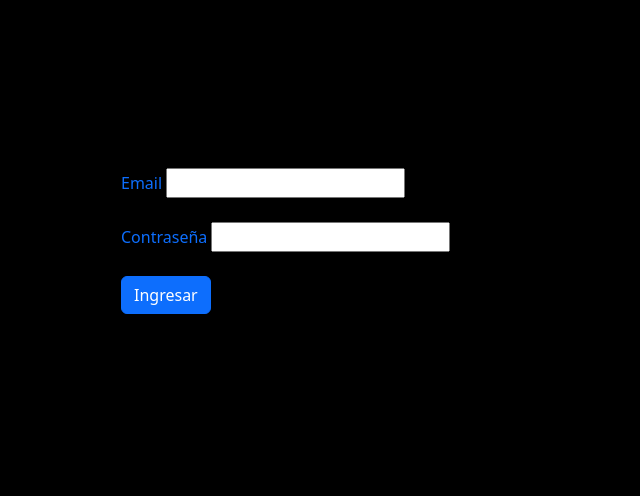
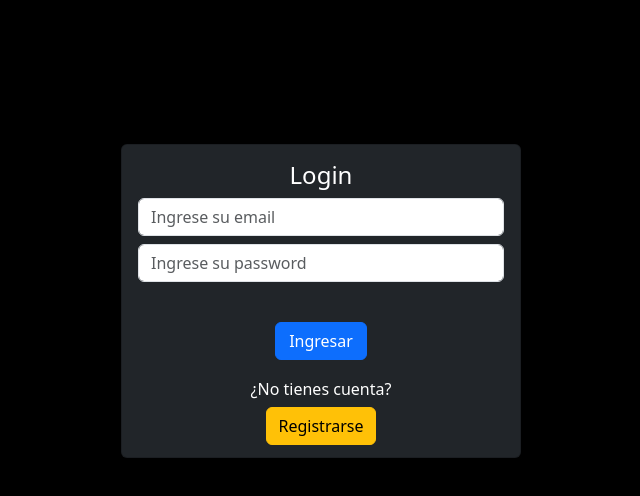
Before and after one commit to AtirriDev/e-commerce-Aw1, a plain HTML site: page login.html in a window 1280 px wide. Shown: the whole page, without its empty margins (341-981 px from the left). Drawn offline with nearby package versions, Linux system fonts and the light colour scheme.

Commit message:
agregado de estilos con un card y controles tipo form para el login

```diff
--- a/login.html
+++ b/login.html
@@ -12,33 +12,45 @@
 <style>
 
 </style>
-<body class="bg-black">
+<body class="bg-black" >
     <div class="container py-4">
         <div class="row py-4"></div>
         <div class="row py-4" ></div>
         <div class="row">
             <div class="col-4"></div>
 
-        <div class="col-4 py-5">
-            <card class="">
-                <form action="">
-                    <div>
-
-                        <label for="txtEmail" class="text-primary"> Email</label>
-                        <input type="email" required id="txtEmail">
+        <div class="col-4 py-4">
+            <div class="card bg-dark " style="width: 25rem;">
+                <div class="card-body  ">
+                    <h1 class=" h4
+                     card-title text-white text-center">Login</h1>
+                    <div class="mb-2">
+                        <input type="email" class="form-control" placeholder="Ingrese su email">
                     </div>
-                    <br>
-                    <div>
-                        <label for="txtPass" class="text-primary"> Contraseña</label>
-                        <input type="password" required id="txtPass">
-                    </div>
-                    <div class="py-4">
-
-                        <button class="btn btn-primary"> Ingresar</button>
+                    <div class="mb-2">
+                        <input type="password" class="form-control" placeholder="Ingrese su password">
                     </div>
 
-                </form>
-            </card>
+                </div>
+
+
+                    <div class=" card-body text-center ">
+                        <button class="col-3 btn btn-primary"> Ingresar </button>
+                    </div>
+
+
+
+
+
+                    <div class=" card-body  text-center py-1">
+                        <h6 class="text-white">¿No tienes cuenta?</h6>
+                        <button class="col-
+                         btn btn-warning mb-2"> Registrarse </button>
+                    </div>
+
+
+
+            </div>
 
         </div>
 
```
